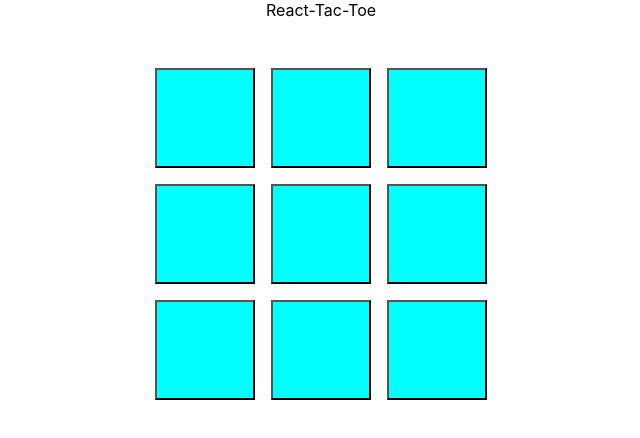
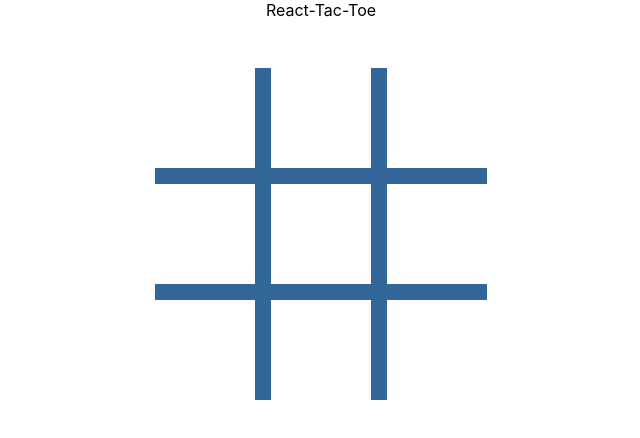
Before and after one commit to benhammondmusic/react-tac-toe, a React (Create React App) app: page / in a window 1280 px wide. Shown: the top 438 px of the page, without its empty margins (319-959 px from the left). Built offline with nearby package versions, Linux system fonts and the light colour scheme.

Commit message:
rf dom update into useEffect. css updates. still need TIE logic, fix win alert pre-render bug

```diff
--- a/src/Space/Space.css
+++ b/src/Space/Space.css
@@ -1,8 +1,10 @@
 .Space {
   width: 100px;
   height: 100px;
-  background-color: aqua;
+  background-color: white;
   display: flex;
   align-items: center;
   justify-content: center;
+  border: none;
+  font-size: 4em;
 }
--- a/src/Space/Space.jsx
+++ b/src/Space/Space.jsx
@@ -1,5 +1,5 @@
 import './Space.css';
-const Space = ({ mark, playSpace, idx }) => {
-  return <button key={idx} id={`t${idx}`} onClick={() => playSpace(idx, mark)} className="Space"></button>;
+const Space = ({ playSpace, idx }) => {
+  return <button key={idx} id={`t${idx}`} onClick={() => playSpace(idx)} className="Space"></button>;
 };
 export default Space;
--- a/src/TicTacToe/TicTacToe.css
+++ b/src/TicTacToe/TicTacToe.css
@@ -1,4 +1,6 @@
 .TicTacToe {
+  background-color: #336699;
+  border: none;
   margin: 3rem;
   display: grid;
   grid-template-columns: 100px 100px 100px;
--- a/src/TicTacToe/TicTacToe.jsx
+++ b/src/TicTacToe/TicTacToe.jsx
@@ -4,24 +4,61 @@ import React, { useEffect, useState } from 'react';
 
 const TicTacToe = () => {
   const [marks, setMarks] = useState([...Array(9)]);
+  const [markToPlay, setMarkToPlay] = useState('X');
+  let winner = null;
 
-  const playSpace = (idx, mark) => {
-    // console.log(idx, mark);
+  const checkWinner = (marks) => {
+    // console.log('checking winner:', marks);
+    // ROWS
+    if (marks[0] + marks[1] + marks[2] === 'XXX') return 'X';
+    if (marks[3] + marks[4] + marks[5] === 'XXX') return 'X';
+    if (marks[6] + marks[7] + marks[8] === 'XXX') return 'X';
 
-    marks[idx] = 'x'; // mark;
-    const playedSpace = document.querySelector(`#t${idx}`);
-    playedSpace.textContent = 'x';
+    if (marks[0] + marks[1] + marks[2] === 'OOO') return 'O';
+    if (marks[3] + marks[4] + marks[5] === 'OOO') return 'O';
+    if (marks[6] + marks[7] + marks[8] === 'OOO') return 'O';
 
-    setMarks(marks);
-    console.log(marks);
+    // COLS
+    if (marks[0] + marks[3] + marks[6] === 'XXX') return 'X';
+    if (marks[1] + marks[4] + marks[7] === 'XXX') return 'X';
+    if (marks[2] + marks[5] + marks[8] === 'XXX') return 'X';
+
+    if (marks[0] + marks[3] + marks[6] === 'OOO') return 'O';
+    if (marks[1] + marks[4] + marks[7] === 'OOO') return 'O';
+    if (marks[2] + marks[5] + marks[8] === 'OOO') return 'O';
+
+    // SLASH
+    if (marks[6] + marks[4] + marks[2] === 'XXX') return 'X';
+    if (marks[6] + marks[4] + marks[2] === 'OOO') return 'O';
+
+    // BACKSLASH
+    if (marks[0] + marks[4] + marks[8] === 'XXX') return 'X';
+    if (marks[0] + marks[4] + marks[8] === 'OOO') return 'O';
   };
 
-  //   useEffect(() => {
-  //     playSpace();
-  //   }, [marks]);
+  const playSpace = (idx) => {
+    // console.log(idx, mark);
+    if (marks[idx] === undefined) {
+      // update array in state
+      marks[idx] = markToPlay;
+      setMarks(marks);
+      winner = checkWinner(marks);
 
-  //   marks[2] = 'x';
-  //   marks[0] = 'o';
+      // switch player if no winner
+      winner ? alert('WIN') : setMarkToPlay(markToPlay === 'X' ? 'O' : 'X');
+    }
+  };
+
+  // update the board display in DOM
+  useEffect(() => {
+    // const playedSpace = document.querySelector(`#t${idx}`);
+    // playedSpace.textContent = markToPlay;
+
+    marks.forEach((mark, idx) => {
+      //   console.log(document.querySelector(`#t${idx}`), idx, mark);
+      document.querySelector(`#t${idx}`).textContent = mark;
+    });
+  }, [...marks]);
 
   return (
     <div className="TicTacToe">
```
